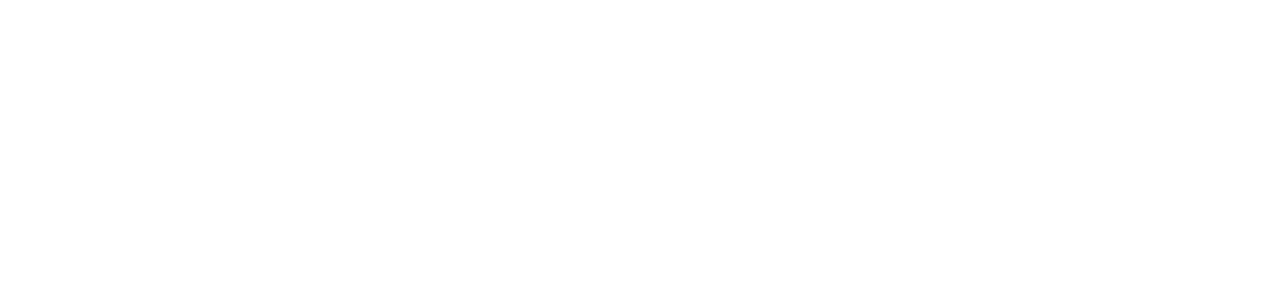
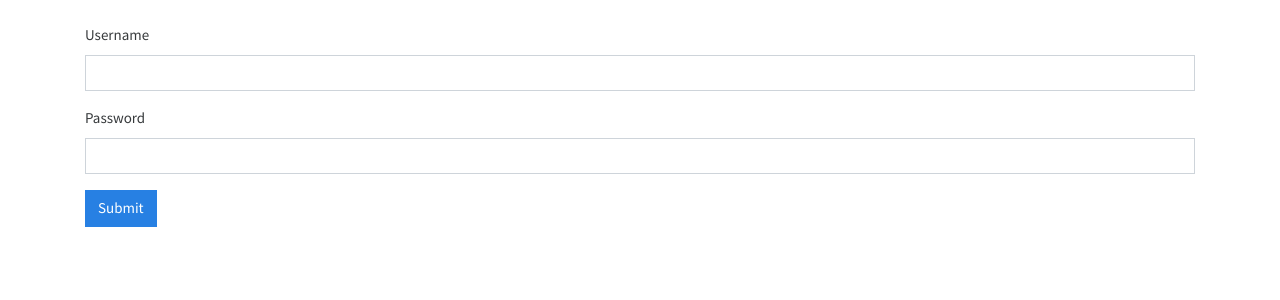
Before and after one commit to isnakolah/commerce_pro, a React (Create React App) app in the folder client/: page /login in a window 1280 px wide. Shown: the top 300 px of the page. Built offline with nearby package versions, Linux system fonts and the light colour scheme.

Commit message:
Login user

```diff
--- a/client/package.json
+++ b/client/package.json
@@ -38,5 +38,8 @@
       "last 1 firefox version",
       "last 1 safari version"
     ]
+  },
+  "devDependencies": {
+    "babel-eslint": "^10.1.0"
   }
 }
--- a/client/src/actions/auth.js
+++ b/client/src/actions/auth.js
@@ -1,6 +1,29 @@
 import axios from "axios";
 
-import { AUTH_ERROR } from "./types";
+import { AUTH_ERROR, LOGIN_SUCCESS, LOGIN_FAIL } from "./types";
+
+export const login = (username, password) => dispatch => {
+  // Headers
+  const config = {
+    headers: {
+      "Content-Type": "application/json",
+    },
+  };
+  const body = JSON.stringify({ username, password });
+
+  axios
+    .post("/api/auth/login", body, config)
+    .then(res => {
+      dispatch({
+        type: LOGIN_SUCCESS,
+        payload: res.data,
+      });
+    })
+    .catch(err => {
+      console.log(err);
+      dispatch({ type: LOGIN_FAIL });
+    });
+};
 
 // Setup a helper function for config with token
 export const tokenConfig = getState => {
--- a/client/src/components/App.js
+++ b/client/src/components/App.js
@@ -9,7 +9,7 @@ const App = () => {
   return (
     <Provider store={store}>
       <Router>
-        <div className="container">
+        <div className="container pt-4">
           <Switch>
             <Route exact path="/login" component={Login} />
           </Switch>
--- a/client/src/components/accounts/Login.js
+++ b/client/src/components/accounts/Login.js
@@ -1,7 +1,63 @@
-import React from "react";
+import React, { useState } from "react";
+import PropTypes from "prop-types";
+import { connect } from "react-redux";
 
-const Login = () => {
-  return <div></div>;
+import { login } from "../../actions/auth";
+
+const Login = ({ isAuthenticated, login }) => {
+  const [state, setState] = useState({
+    username: "",
+    password: "",
+  });
+  const { username, password } = state;
+
+  const onChange = ({ target }) => {
+    setState({ ...state, [target.name]: target.value });
+  };
+
+  const onSubmit = e => {
+    e.preventDefault();
+    login(username, password);
+  };
+
+  return (
+    <>
+      <form onSubmit={onSubmit}>
+        <div className="form-group">
+          <label htmlFor="exampleInputEmail1">Username</label>
+          <input
+            type="text"
+            className="form-control"
+            name="username"
+            value={username}
+            onChange={onChange}
+          />
+        </div>
+        <div className="form-group">
+          <label htmlFor="exampleInputPassword1">Password</label>
+          <input
+            type="password"
+            className="form-control"
+            name="password"
+            value={password}
+            onChange={onChange}
+          />
+        </div>
+        <button type="submit" className="btn btn-primary">
+          Submit
+        </button>
+      </form>
+    </>
+  );
 };
 
-export default Login;
+Login.propTypes = {
+  login: PropTypes.func.isRequired,
+  isAuthenticated: PropTypes.bool,
+};
+
+const mapStateToProps = state => ({
+  isAuthenticated: state.auth.isAuthenticated,
+});
+
+export default connect(mapStateToProps, { login })(Login);
```
Also changed, not shown: 2 other files (tests, documents, lock files or other folders).
